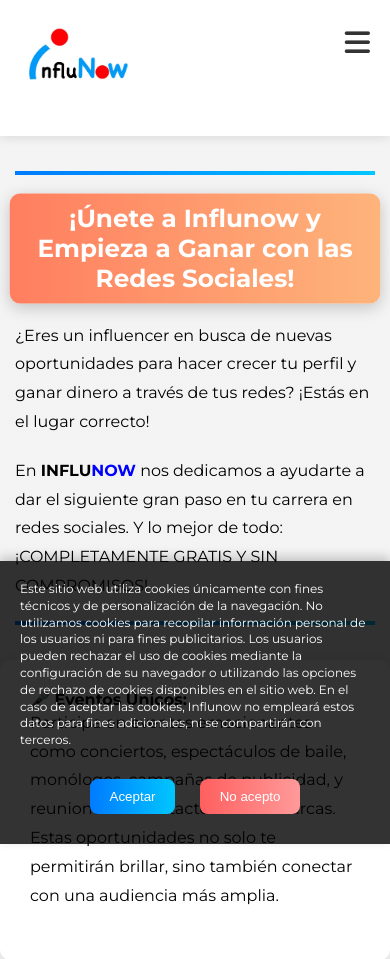
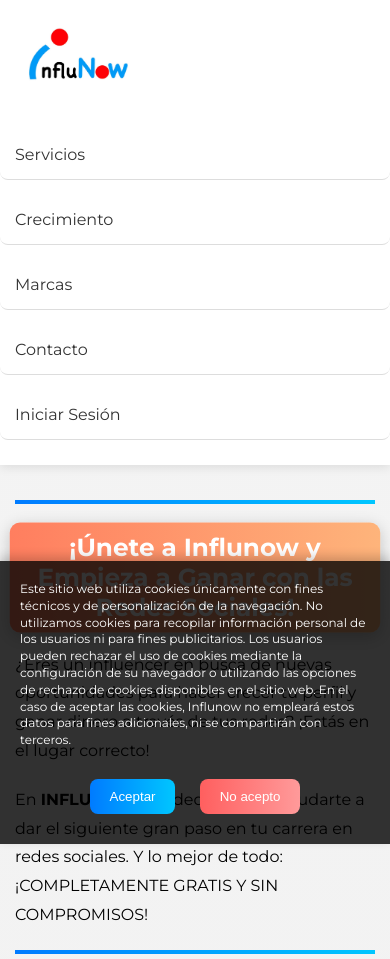
Before and after one commit to Influnow/Influnow, a Flask app: page / in a window 390 px wide. Shown: the top 959 px of the page. Run offline with Flask 3, Linux system fonts and the light colour scheme.

Commit message:
Implementa menú desplegable en versión móvil

```diff
--- a/templates/index.html
+++ b/templates/index.html
@@ -314,22 +314,25 @@
         background: linear-gradient(to right, #e03e3e, #e55353);
     }
     /* Estilos para móviles */
+/* Estilos para móviles */
 @media (max-width: 768px) {
 
-/* Ocultar el menú original y mostrar el botón hamburguesa */
-nav .menu {
-    display: none;
+/* ... (otros estilos existentes) ... */
+
+/* Estilos para los enlaces del menú en móviles */
+.menu li {
+    margin: 0;
+    width: 100%;
 }
 
-.menu-toggle {
+.menu li a {
     display: block;
-    position: absolute;
-    top: 25px;
-    right: 20px;
-    font-size: 1.8em;
-    cursor: pointer;
+    padding: 10px 15px; /* Reducir padding */
+    border-bottom: 1px solid #ddd;
+    background: none;
     color: #333;
-    z-index: 1001; /* Asegura que esté por encima de otros elementos */
+    text-align: left;
+    font-size: 16px; /* Ajustar tamaño de fuente */
 }
 
 /* Estilo del menú desplegable lateral */
```
